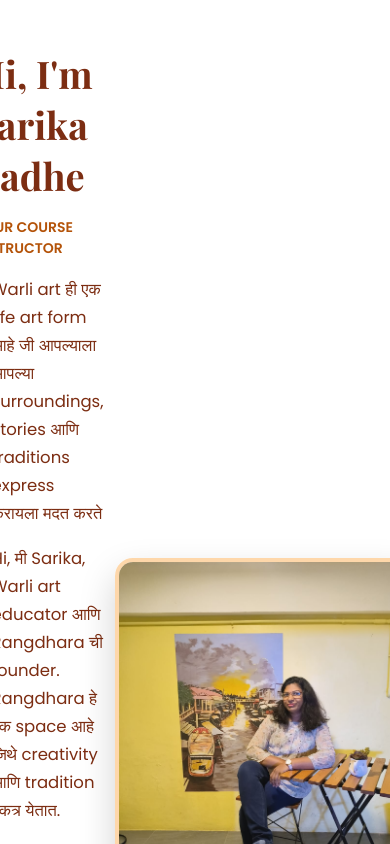
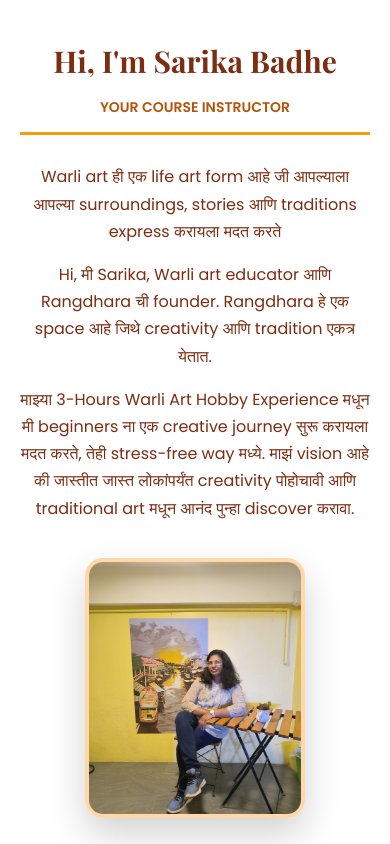
Before and after one commit to avgeek15E/warliworkshop, a React (Vite) app: page / in a window 390 px wide. Shown: the part 3960-4804 px from the top of the page. Built offline with nearby package versions, Linux system fonts and the light colour scheme.

Commit message:
instuctor css update

```diff
--- a/src/styles.css
+++ b/src/styles.css
@@ -260,17 +260,23 @@
 ================================ */
 
 .instructor {
-  padding: 40px 60px;
+  padding: 40px 20px;
 }
 
+/* Layout */
+
 .instructor-content {
-  max-width: 1200px;
+  max-width: 1100px;
   margin: auto;
+
   display: flex;
   align-items: center;
   justify-content: center;
-  gap: 12px;
+
+  gap: 40px;
 }
+
+/* Text */
 
 .instructor-text {
   max-width: 600px;
@@ -296,18 +302,57 @@
 }
 
 .instructor-desc {
-  font-size: 16.5px;
+  font-size: 16px;
   line-height: 1.7;
   color: #7c2d12;
 }
 
+/* Image */
+
 .instructor-image img {
   width: 300px;
   height: 340px;
+
   border-radius: 18px;
   object-fit: cover;
+
   border: 4px solid #fed7aa;
+
   box-shadow: 0 16px 36px rgba(0,0,0,0.18);
+}
+
+/* ===============================
+   MOBILE RESPONSIVE
+================================ */
+
+@media (max-width: 768px) {
+
+  .instructor-content {
+    flex-direction: column;   /* stack vertically */
+    text-align: center;
+    gap: 20px;
+  }
+
+  .instructor-text {
+    max-width: 100%;
+  }
+
+  .instructor-title {
+    font-size: 30px;
+  }
+
+  .instructor-desc-block {
+    border-left: none;
+    border-top: 3px solid #f59e0b;
+    padding-left: 0;
+    padding-top: 12px;
+  }
+
+  .instructor-image img {
+    width: 220px;
+    height: 260px;
+  }
+
 }
 
 /* ===============================
```
